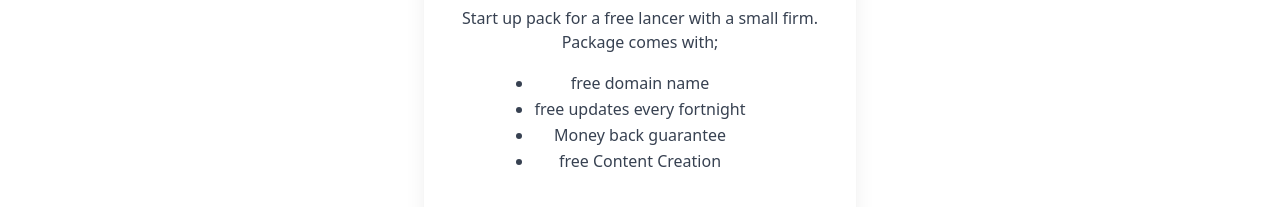
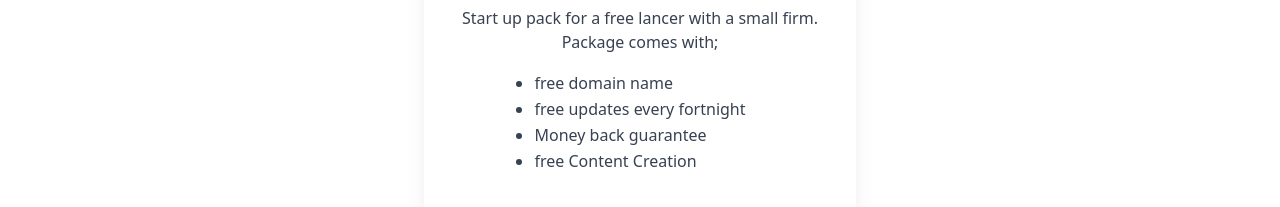
Before and after one commit to owinoalfred/TD, a Vue app: page / in a window 1280 px wide. Shown: the part 1178-1385 px from the top of the page. Built offline with nearby package versions, Linux system fonts and the light colour scheme.

Commit message:
remove div wrapper

```diff
--- a/src/components/Down.vue
+++ b/src/components/Down.vue
@@ -1,5 +1,5 @@
 <template>
-<div class="h-20 w-screen bg-gray-500">
+<div class="w-screen h-20  bg-gray-800">
 
 </div>
 </template>
--- a/src/components/Lowerbody.vue
+++ b/src/components/Lowerbody.vue
@@ -22,7 +22,7 @@
                             <h2 class="flex items-baseline justify-center mt-5"> Start up pack for a free lancer with a small firm. Package comes with;</h2>
                             <p class="my-4 text-base leading-relaxed ">
 
-                               <ul class="list-disc list-outside">
+                               <ul class="list-disc text-left">
                                    <li>free domain name</li>
                                    <li>free updates every fortnight</li>
                                    <li>Money back guarantee</li>
--- a/src/views/Home.vue
+++ b/src/views/Home.vue
@@ -1,5 +1,5 @@
 <template>
-  <div class="min-w-30">
+
     <Upper />
     <Navy />
      <Nav />
@@ -8,7 +8,6 @@
     <Footer />
     <Down />
 
-  </div>
 </template>
 
 <script>
```
